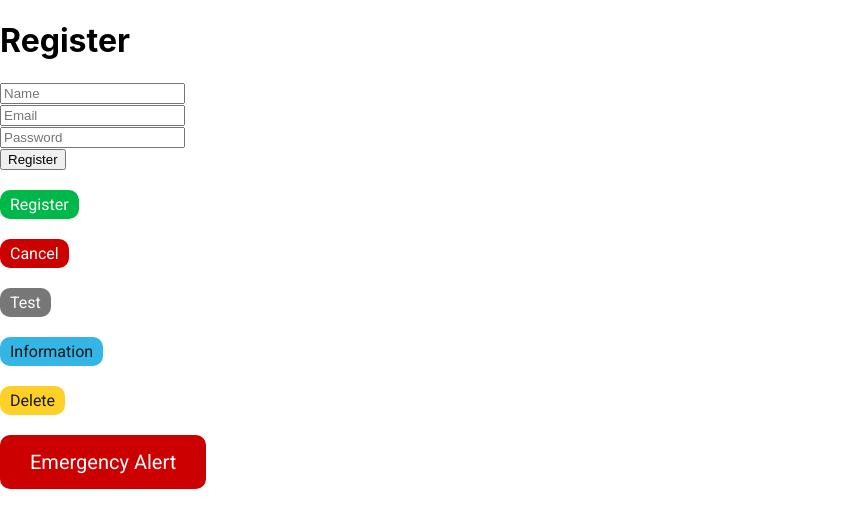
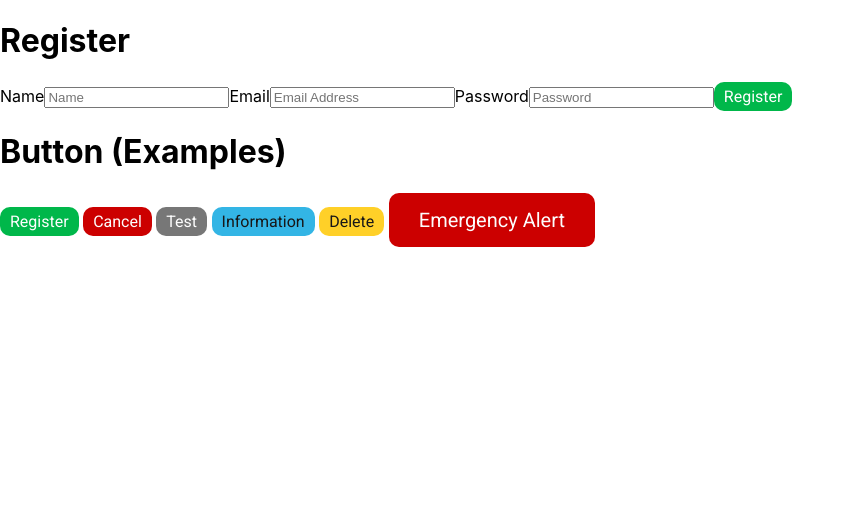
Before and after one commit to uC-Manny/ku_fs_q4_2021_fp_staying_alert, a React (Create React App) app in the folder client/: page / in a window 1280 px wide. Shown: the top 528 px of the page, without its empty margins (0-855 px from the left). Built offline with nearby package versions, Linux system fonts and the light colour scheme.

Commit message:
added Form and RegisterForm components

```diff
--- a/client/package.json
+++ b/client/package.json
@@ -6,6 +6,7 @@
     "@testing-library/jest-dom": "^5.16.4",
     "@testing-library/react": "^13.3.0",
     "@testing-library/user-event": "^13.5.0",
+    "formik": "^2.2.9",
     "react": "^18.1.0",
     "react-dom": "^18.1.0",
     "react-icons": "^4.4.0",
--- a/client/src/App.js
+++ b/client/src/App.js
@@ -1,60 +1,14 @@
-import React, { useState } from "react";
+import React from "react";
 import Button from "./components/buttons/Button";
+import RegisterForm from "./components/forms/RegisterForm";
 import "./App.css";
 
 function App() {
-   const [name, setName] = useState("");
-   const [email, setEmail] = useState("");
-   const [password, setPassword] = useState("");
-
-   async function registerUser(event) {
-      event.preventDefault();
-      const response = await fetch("http://localhost:1337/api/register", {
-         method: "POST",
-         headers: {
-            "Content-Type": "application/json",
-         },
-         body: JSON.stringify({
-            name,
-            email,
-            password,
-         }),
-      });
-
-      const data = await response.json();
-      console.log("data is...", data);
-   }
-
    return (
-      <div>
+      <>
          <h1>Register</h1>
-         <form onSubmit={registerUser}>
-            <input
-               type="text"
-               placeholder="Name"
-               value={name}
-               onChange={(e) => setName(e.target.value)}
-            />{" "}
-            <br />
-            <input
-               type="email"
-               placeholder="Email"
-               value={email}
-               onChange={(e) => setEmail(e.target.value)}
-            />{" "}
-            <br />
-            <input
-               type="password"
-               placeholder="Password"
-               value={password}
-               onChange={(e) => setPassword(e.target.value)}
-            />{" "}
-            <br />
-            <input type="submit" value="Register" />
-         </form>
-         {/* Button Testing Begins */}
-         <br />
-         <div>
+         <RegisterForm />
+         <h1>Button (Examples)</h1>
          <Button
             onClick={() => {
                console.log("The Register button was clicked");
@@ -63,10 +17,7 @@ function App() {
             buttonSize="btn-sm"
          >
             Register
-            </Button>
-         </div>
-         <br />
-         <div>
+         </Button>{" "}
          <Button
             onClick={() => {
                console.log("The Cancel button was clicked");
@@ -75,10 +26,7 @@ function App() {
             buttonSize="btn-sm"
          >
             Cancel
-            </Button>
-         </div>
-         <br />
-         <div>
+         </Button>{" "}
          <Button
             onClick={() => {
                console.log("The Test button was clicked");
@@ -87,10 +35,7 @@ function App() {
             buttonSize="btn-sm"
          >
             Test
-            </Button>
-         </div>
-         <br />
-         <div>
+         </Button>{" "}
          <Button
             onClick={() => {
                console.log("The Info button was clicked");
@@ -99,10 +44,7 @@ function App() {
             buttonSize="btn-sm"
          >
             Information
-            </Button>
-         </div>
-         <br />
-         <div>
+         </Button>{" "}
          <Button
             onClick={() => {
                console.log("The Delete button was clicked");
@@ -111,10 +53,7 @@ function App() {
             buttonSize="btn-sm"
          >
             Delete
-            </Button>
-         </div>
-         <br />
-         <div>
+         </Button>{" "}
          <Button
             onClick={() => {
                console.log("The Alert button was clicked");
@@ -124,10 +63,7 @@ function App() {
          >
             Emergency Alert
          </Button>
-         </div>
-
-         {/* Button Testing Ends */}
-      </div>
+      </>
    );
 }
 
--- a/client/src/components/buttons/Button.jsx
+++ b/client/src/components/buttons/Button.jsx
@@ -12,7 +12,13 @@ const styles = [
 
 const sizes = ["btn-sm", "btn-md", "btn-lg"];
 
-export default function Button({ children, onClick, buttonStyle, buttonSize }) {
+export default function Button({
+   children,
+   onClick,
+   buttonStyle,
+   buttonSize,
+   type,
+}) {
    const checkButtonStyle = styles.includes(buttonStyle)
       ? buttonStyle
       : styles[0];
@@ -22,6 +28,7 @@ export default function Button({ children, onClick, buttonStyle, buttonSize }) {
       <button
          className={`btn ${checkButtonStyle} ${checkButtonSize}`}
          onClick={onClick}
+         type={type}
       >
          {children}
       </button>
```
Also changed, not shown: 1 other file (tests, documents, lock files or other folders). Lines whose indentation alone changed are shown as unchanged.
